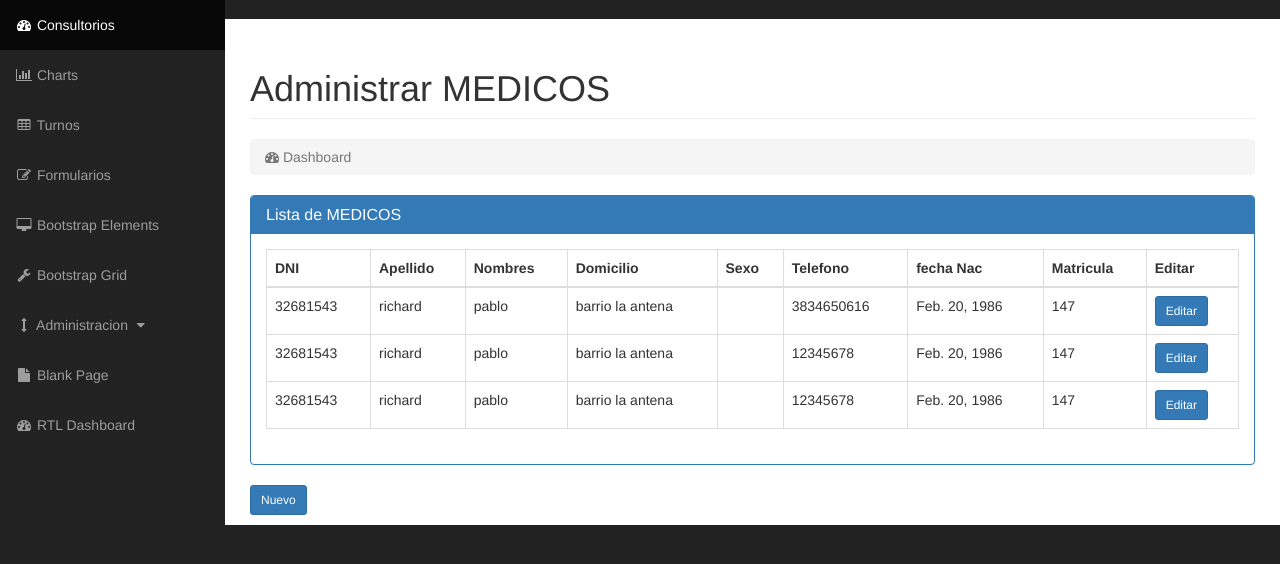
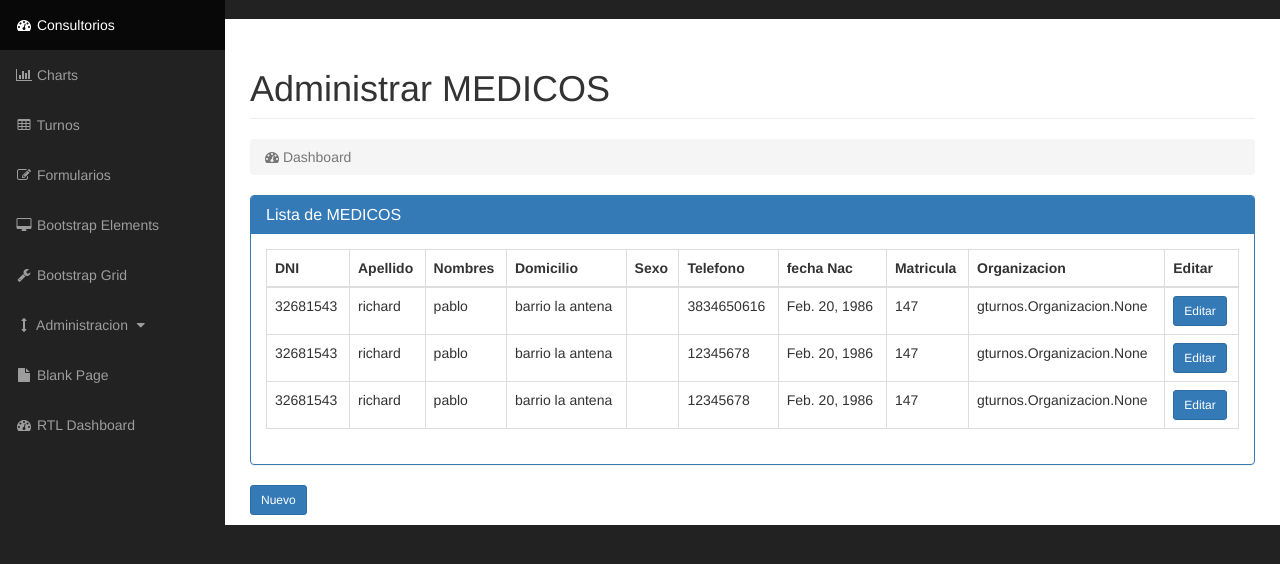
Before and after one commit to wascasla/consultorio2, a Django app: template gturnos/templates/gturnos/medico/medList.html in a window 1280 px wide. Shown: the part 51-615 px from the top of the page. Run offline with Django 3.2, Linux system fonts and the light colour scheme; the template is opened without the code that fills it: values that come from a table or form of the project are taken from there, others are empty; data comes from the database, SQL or seed files in the repository; parts of the project's set-up code (start-up, migrations or seed data) failed here and were passed over; some libraries are stand-ins or nearby versions.

Commit message:
agrego nuevos cambios en form y models

```diff
--- a/gturnos/forms.py
+++ b/gturnos/forms.py
@@ -39,7 +39,7 @@ class MedicoForm(forms.ModelForm):
 	"""docstring for OrganizacionForm"""
 	class Meta:
 		model = Medico
-		fields = ['apellido','nombres','dni','fecha_nac','domicilio','telefono','sexo','mat_profesional']
+		fields = ['apellido','nombres','dni','fecha_nac','domicilio','telefono','sexo','mat_profesional','organizaciones']
 		# widgets = {
 		# 'apellido': TextInput(attrs={'class':'form-control'}),
 		# 'nombres': TextInput(attrs={'class':'form-control'}),
@@ -63,7 +63,7 @@ class TurnoForm(forms.ModelForm):
 	"""docstring for OrganizacionForm"""
 	class Meta:
 		model = Turno
-		fields = ('fecha','medico','paciente','organizacion')
+		fields = ('fecha','medico','paciente')
 		#medico = forms.ModelChoiceField(label=u'Categoría', queryset = Medico.objects.all(), widget=forms.TextInput(attrs={'class':'form-control'}))
 		#paciente = forms.ModelChoiceField(label=u'Categoría', queryset = Paciente.objects.all())
 		#fecha = models.DateTimeField(default=datetime.now, blank=True)
--- a/gturnos/models.py
+++ b/gturnos/models.py
@@ -26,8 +26,16 @@ class Especialidad(models.Model):
 	def __str__(self):
 		return self.nombre
 
+class Organizacion(models.Model):
+	nombre = models.CharField(max_length=100)
+	domicilio = models.CharField(max_length=200)
+	telefono = models.CharField(max_length=15)
+	def __str__(self):
+		return self.nombre
+
 class Medico(Persona):
 	mat_profesional = models.IntegerField()
+	organizaciones = models.ManyToManyField(Organizacion)
 
 class Rel_Med_Esp(models.Model):
 	mat_especialidad = models.IntegerField()
@@ -61,4 +69,4 @@ class Turno(models.Model):
 	# usuario = models.ForeignKey(Usuario)
 	fecha_inicio = models.DateTimeField()
 	fecha_fin = models.DateTimeField()
-	organizacion = models.ForeignKey(Organizacion)
+	#organizacion = models.ForeignKey(Organizacion)
--- a/gturnos/templates/gturnos/medico/detail.html
+++ b/gturnos/templates/gturnos/medico/detail.html
@@ -19,6 +19,7 @@
 					{{ med.telefono }}
 					{{ med.fecha_nac }}
 					{{ med.mat_profesional }}
+					{{med.organizaciones}}
 				</div>
 		</div>
 		<button type="submit" class="save btn btn-default">GUARDAR</button>
--- a/gturnos/templates/gturnos/medico/medList.html
+++ b/gturnos/templates/gturnos/medico/medList.html
@@ -24,6 +24,7 @@ Administrar MEDICOS
                                         <th>Telefono</th>
                                         <th>fecha Nac</th>
                                         <th>Matricula</th>
+                                        <th>Organizacion</th>
                                         <th>Editar</th>
                                     </tr>
                                 </thead>
@@ -38,6 +39,7 @@ Administrar MEDICOS
                                         <td>{{med.telefono}}</td>
                                         <td>{{med.fecha_nac}}</td>
                                         <td>{{med.mat_profesional}}</td>
+                                        <td>{{med.organizaciones}}</td>
                                         <td><a href="{% url 'medico_edit' med.pk %}" class="btn btn-sm btn-primary">Editar</a></td>
                                     </tr>
                                   	{% endfor %}
```
